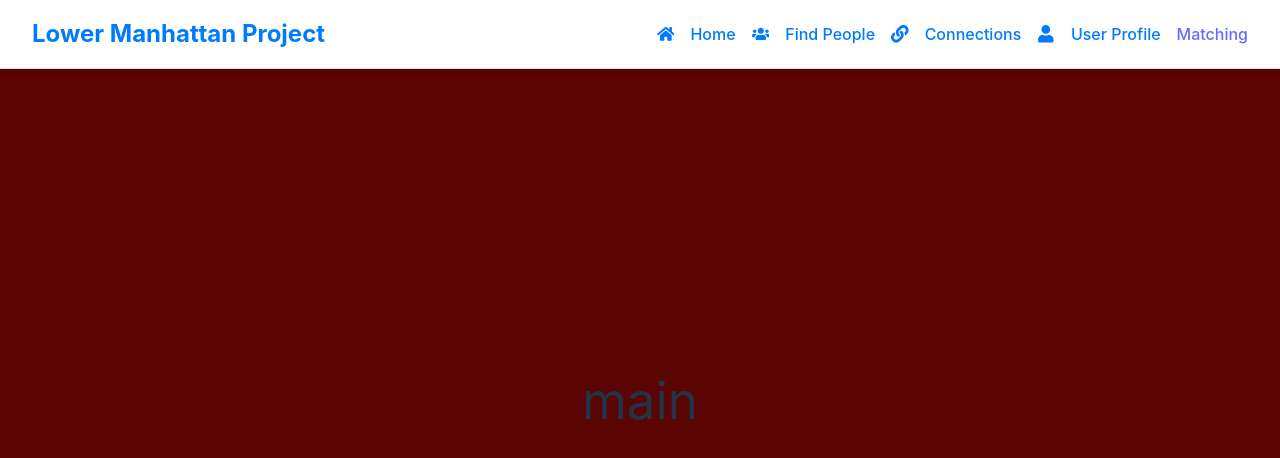
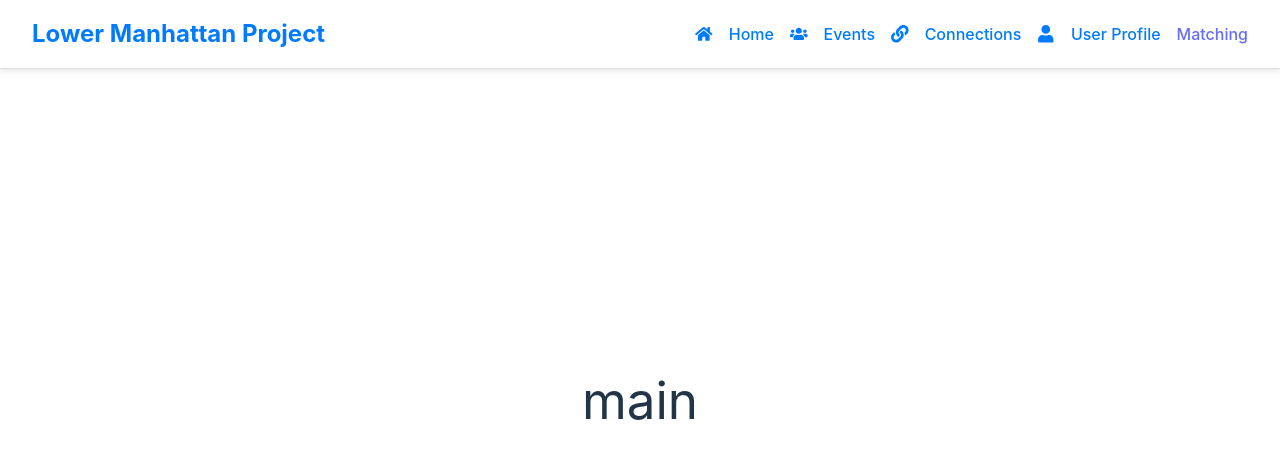
Before and after one commit to cfgcolumbus24/Team-20, a React (Vite) app in the folder musematch/: page / in a window 1280 px wide. Shown: the top 458 px of the page. Built offline with nearby package versions, Linux system fonts and the light colour scheme; no server answers.

Commit message:
created events page

```diff
--- a/musematch/package.json
+++ b/musematch/package.json
@@ -14,7 +14,11 @@
     "@emotion/react": "^11.13.3",
     "@emotion/styled": "^11.13.0",
     "@mui/icons-material": "^6.1.6",
+    "@mui/lab": "^6.0.0-beta.14",
     "@mui/material": "^6.1.6",
+    "@mui/x-date-pickers": "^7.22.1",
+    "date-fns": "^4.1.0",
+    "dayjs": "^1.11.13",
     "firebase": "^11.0.1",
     "prettier": "^3.3.3",
     "prettier-plugin-tailwindcss": "^0.6.8",
--- a/musematch/src/App.tsx
+++ b/musematch/src/App.tsx
@@ -5,6 +5,7 @@ import { Login } from "./pages/login";
 import { Navbar } from "./components/navbar";
 import { Connections } from "./pages/connections";
 import { Matching } from "./pages/matching";
+import {Events} from "./pages/events";
 
 function App() {
   return (
@@ -16,6 +17,7 @@ function App() {
             <Routes>
               <Route path="/" element={<Main />} />
               <Route path="/login" element={<Login />} />
+              <Route path="/events" element={<Events />} />
               <Route path="/connections" element={<Connections />} />
               <Route path="/matching" element={<Matching />} />
             </Routes>
--- a/musematch/src/components/navbar.tsx
+++ b/musematch/src/components/navbar.tsx
@@ -18,8 +18,8 @@ export const Navbar: React.FC = () => {
         <Link to="/" className="nav-link">
           <FaHome size="1.1em" className="icon" /> Home
         </Link>
-        <Link to="/find-people" className="nav-link">
-          <FaUsers size="1.1em" className="icon" /> Find People
+        <Link to="/events" className="nav-link">
+          <FaUsers size="1.1em" className="icon" /> Events
         </Link>
         <Link to="/connections" className="nav-link">
           <FaLink size="1.1em" className="icon" /> Connections
--- a/musematch/src/pages/connections.tsx
+++ b/musematch/src/pages/connections.tsx
@@ -30,9 +30,6 @@ import * as React from "react";
 import CssBaseline from "@mui/material/CssBaseline";
 import Container from "@mui/material/Container";
 
-const userCard = () => {
-  <div></div>;
-};
 const SearchBar = ({ setSearchQuery }) => (
   <form>
     <TextField
@@ -347,6 +344,7 @@ export const Connections = () => {
             <SearchBar
               searchQuery={searchQuery}
               setSearchQuery={setSearchQuery}
+              style={{position: "static"}}
             />
           </div>
           <CardContainer />
--- a/musematch/src/pages/matching.css
+++ b/musematch/src/pages/matching.css
@@ -6,7 +6,6 @@ html, body {
     display: flex;
     justify-content: center; /* Horizontally center the box */
     align-items: center; /* Vertically center the box */
-    background-color: #5a0404; /* Background color for contrast */
 }
 
 #root {
```
Also changed, not shown: 1 other file (tests, documents, lock files or other folders).
